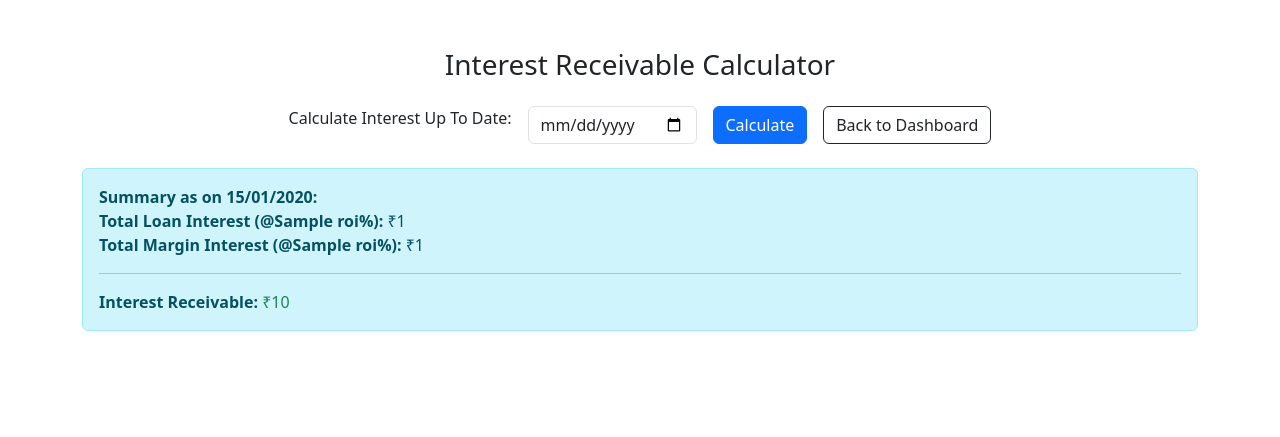
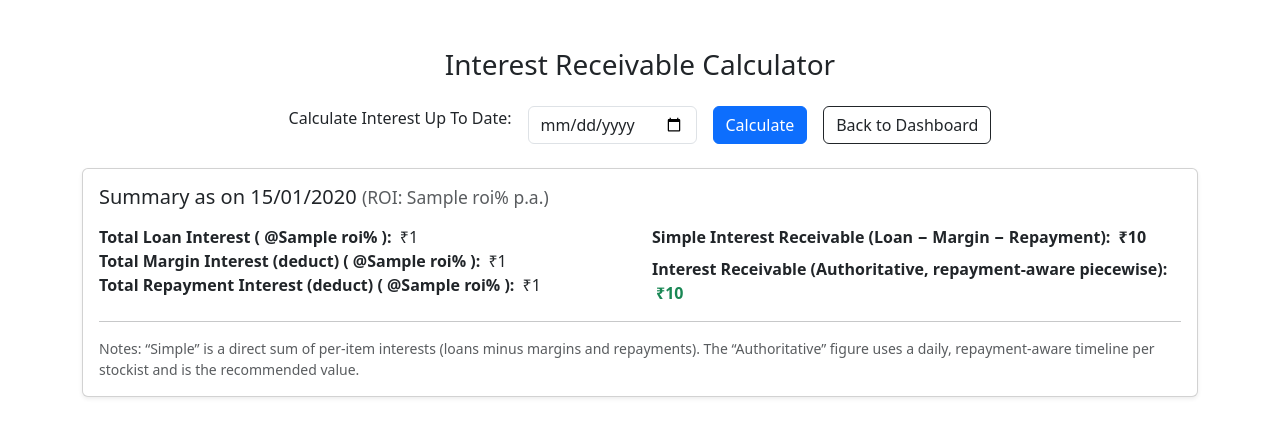
Before and after one commit to DUDU1608/warehouse-python, a Flask app: template app/templates/company/interest_receivable.html in a window 1280 px wide. Shown: the top 437 px of the page. Run offline with Flask 3, Linux system fonts and the light colour scheme; the template is opened without the code that fills it: most values are stand-ins (such as "Sample title", 1, 10 or a date in 2020).

Commit message:
Update interest_receivable.html

```diff
--- a/app/templates/company/interest_receivable.html
+++ b/app/templates/company/interest_receivable.html
@@ -1,15 +1,17 @@
 <!DOCTYPE html>
 <html>
 <head>
+  <meta charset="utf-8">
   <title>Interest Receivable Calculator</title>
   <link href="https://cdn.jsdelivr.net/npm/bootstrap@5.3.0/dist/css/bootstrap.min.css" rel="stylesheet">
 </head>
 <body>
 <div class="container mt-5">
   <h3 class="mb-4 text-center">Interest Receivable Calculator</h3>
+
   <form method="POST" class="mb-4 row g-3 justify-content-center">
     <div class="col-auto">
-            <label for="date" class="form-label">Calculate Interest Up To Date:</label>
+      <label for="date" class="form-label mb-0">Calculate Interest Up To Date:</label>
     </div>
     <div class="col-auto">
       <input type="date" id="date" name="date" class="form-control" value="{{ end_date or '' }}" required>
@@ -22,17 +24,52 @@
     </div>
   </form>
 
+  {% if error %}
+    <div class="alert alert-danger">{{ error }}</div>
+  {% endif %}
+
   {% if end_date %}
-    <div class="alert alert-info">
-        <strong>Summary as on {{ end_date.strftime('%d/%m/%Y') }}:</strong><br>
-        <b>Total Loan Interest (@{{ roi }}%):</b> ₹{{ total_loan_interest|round(2) }} <br>
-        <b>Total Margin Interest (@{{ roi }}%):</b> ₹{{ total_margin_interest|round(2) }} <br>
-        <hr>
-        <b>Interest Receivable:</b>
-        <span class="text-success">₹{{ final_interest_receivable|round(2) }}</span>
+    <div class="card shadow-sm">
+      <div class="card-body">
+        <h5 class="card-title mb-3">
+          Summary as on {{ end_date.strftime('%d/%m/%Y') }}
+          <small class="text-muted">(ROI: {{ roi }}% p.a.)</small>
+        </h5>
+
+        <div class="row">
+          <div class="col-md-6">
+            <ul class="list-unstyled mb-0">
+              <li><strong>Total Loan Interest ( @{{ roi }}% ):</strong>
+                <span class="ms-1">₹{{ total_loan_interest|round(2) }}</span>
+              </li>
+              <li><strong>Total Margin Interest (deduct) ( @{{ roi }}% ):</strong>
+                <span class="ms-1">₹{{ total_margin_interest|round(2) }}</span>
+              </li>
+              <li><strong>Total Repayment Interest (deduct) ( @{{ roi }}% ):</strong>
+                <span class="ms-1">₹{{ total_repayment_interest|round(2) if total_repayment_interest is defined else '0.00' }}</span>
+              </li>
+            </ul>
+          </div>
+          <div class="col-md-6">
+            <ul class="list-unstyled mb-0">
+              <li><strong>Simple Interest Receivable (Loan − Margin − Repayment):</strong>
+                <span class="ms-1 fw-semibold">₹{{ simple_interest_receivable|round(2) if simple_interest_receivable is defined else (total_loan_interest - total_margin_interest)|round(2) }}</span>
+              </li>
+              <li class="mt-2"><strong>Interest Receivable (Authoritative, repayment-aware piecewise):</strong>
+                <span class="ms-1 fw-bold text-success">₹{{ final_interest_receivable|round(2) }}</span>
+              </li>
+            </ul>
+          </div>
+        </div>
+
+        <hr class="my-3">
+        <p class="text-muted small mb-0">
+          Notes: “Simple” is a direct sum of per-item interests (loans minus margins and repayments). The
+          “Authoritative” figure uses a daily, repayment-aware timeline per stockist and is the recommended value.
+        </p>
+      </div>
     </div>
   {% endif %}
-
 </div>
 </body>
 </html>
```
Lines whose indentation alone changed are shown as unchanged.
